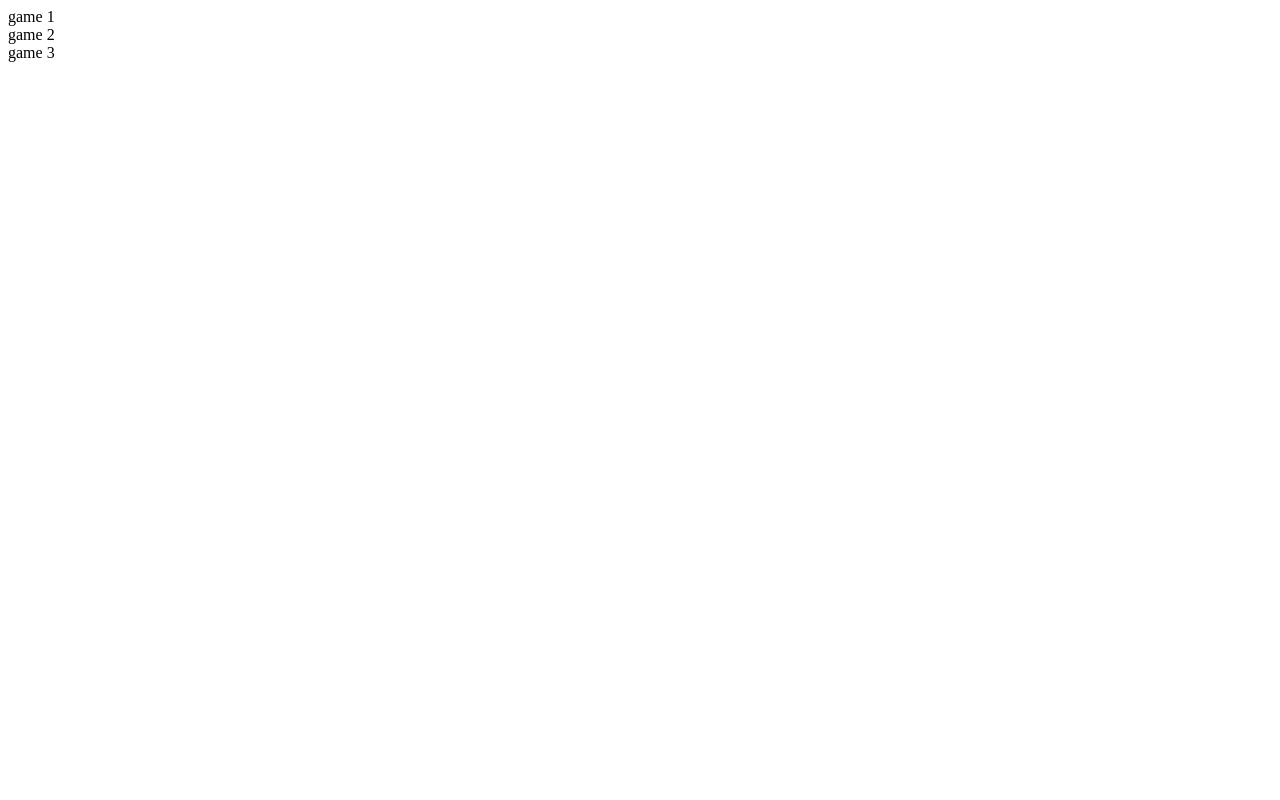
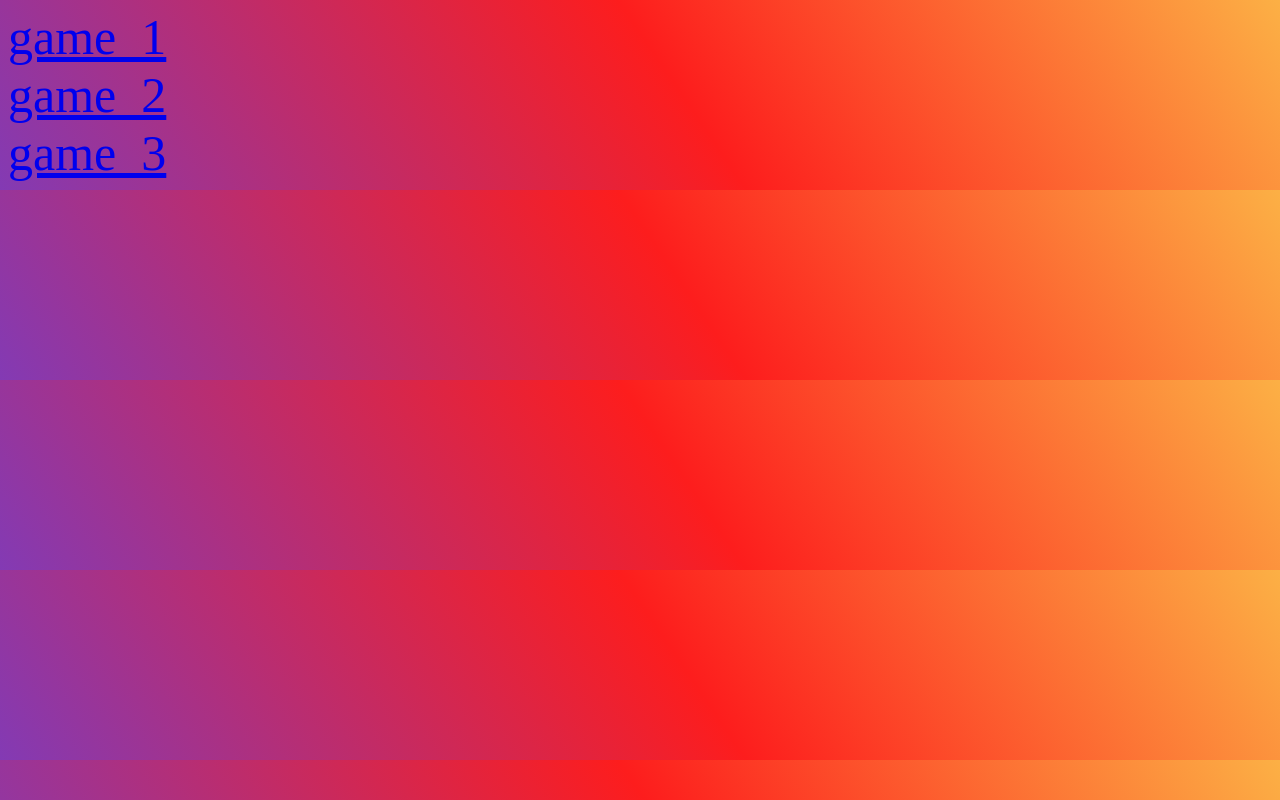
Before and after one commit to HillelChen/memory-games-team-1, a plain HTML site: page index.html in a window 1280 px wide. Drawn offline with Linux system fonts and the light colour scheme.

Commit message:
i add css

```diff
--- a/index.html
+++ b/index.html
@@ -4,17 +4,18 @@
     <meta charset="UTF-8">
     <meta name="viewport" content="width=device-width, initial-scale=1.0">
     <title>Document</title>
+    <link rel="stylesheet" href="memory.css">
 </head>
 <body>
-    <div>
-        <div>
-            game 1
+    <div class="game page">
+        <div class="game_1">
+            <a href="game 1" >game_1</a>
         </div>
-        <div>
-            game 2
+        <div class="game_2">
+            <a href="game 2" >game_2</a>
         </div>
-        <div>
-            game 3
+        <div class="game_3">
+            <a href="game 3">game_3</a>
         </div>
 
 
--- /dev/null
+++ b/memory.css
@@ -0,0 +1,24 @@
+/* *{
+    margin: 0;
+    padding: 0;
+    box-sizing: border-box;
+} */
+
+body{
+    background: rgb(131,58,180);
+    background: linear-gradient(56deg, rgba(131,58,180,1) 0%, rgba(253,29,29,1) 53%, rgba(252,176,69,1) 100%);
+}
+
+.game_1{
+color: black;
+font-size: 50px;
+
+}
+.game_2{
+color: black;
+font-size: 50px;
+}
+.game_3{
+color: black;
+font-size: 50px;
+}
```
